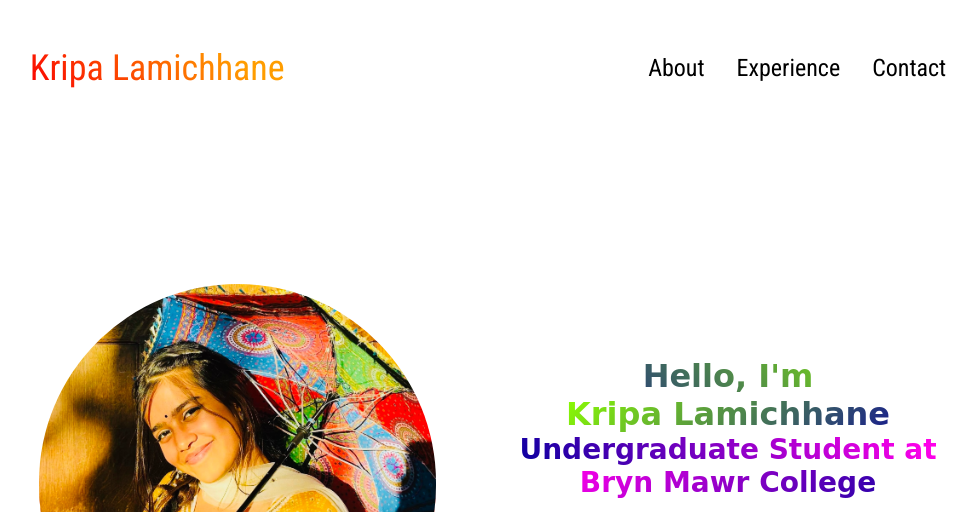
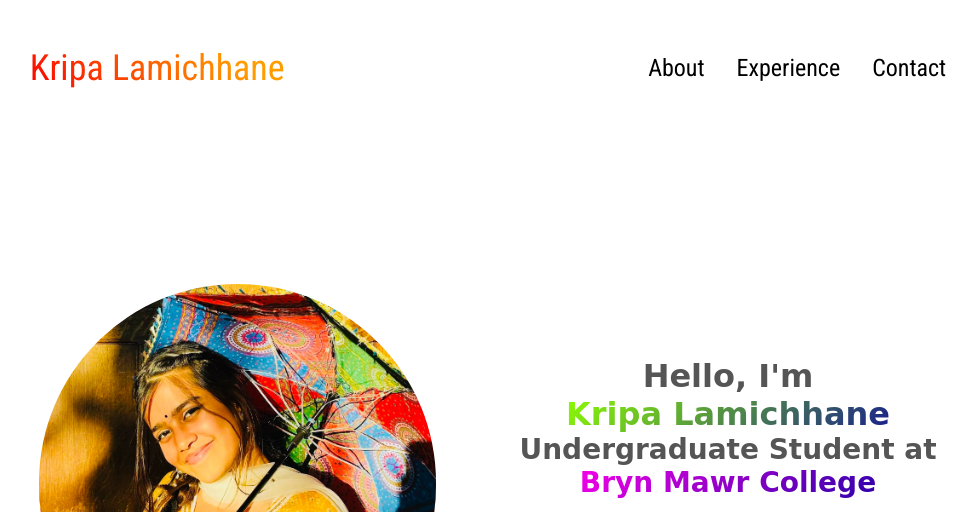
Before and after one commit to TECNA7/my_website, a plain HTML site: page index.html in a window 1280 px wide. Shown: the top 512 px of the page, without its empty margins (152-1129 px from the left). Drawn offline with Linux system fonts and the light colour scheme; a web font is replaced by a local one.

Commit message:
Update style.css

```diff
--- a/style.css
+++ b/style.css
@@ -202,9 +202,6 @@ section {
 .section__text__p10 {
   text-align: center;
   font-size: 32px;
-  background: -webkit-linear-gradient(45deg, #09009f, #8cff00 95%);
-  -webkit-background-clip: text;
-  -webkit-text-fill-color: transparent;
 }
 
 .section__text__p1 {
@@ -219,9 +216,6 @@ section {
 
 .section__text__p20 {
   font-size: 1.75rem;
-  background: -webkit-linear-gradient(45deg, #09009f, #ff00ea 95%);
-  -webkit-background-clip: text;
-  -webkit-text-fill-color: transparent;
 }
 
 .section__text__p3 {
```
